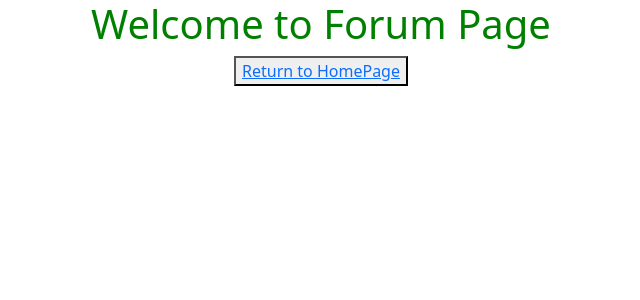
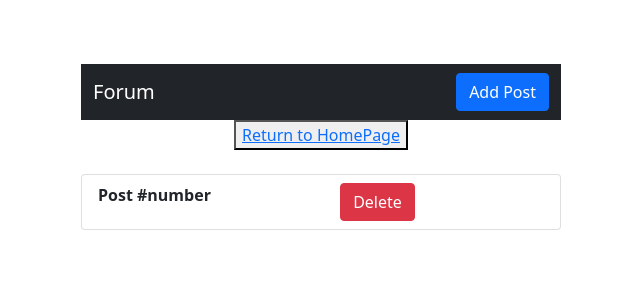
Before and after one commit to knjiang/CSE442-Traveler, a React (Create React App) app in the folder frontend/: page /forum in a window 1280 px wide. Shown: the top 300 px of the page, without its empty margins (319-959 px from the left). Built offline with nearby package versions, Linux system fonts and the light colour scheme.

Commit message:
#sprint 2 task 44 use react.js to create forum functions

```diff
--- /dev/null
+++ b/frontend/src/Pages/AddPost.js
@@ -0,0 +1,19 @@
+import React from "react";
+import {Form, FormGroup, Label, Input, Button} from 'reactstrap';
+
+const AddPost = () => {
+    return(
+        <Form>
+            <button id="forumButton" title="forum button"><a href = "/forum"> Forum Button </a></button>
+            <FormGroup>
+                <Label for="adding posts">AddPost</Label>
+                <Input type="text" placeholder="Enter Post Title"/>
+            </FormGroup>
+            <Button type ="Submit">Submit</Button>
+        </Form>
+        // i plan to change this to hooks as i have not yet learned hooks at the time this is just
+        // a temporary way of creating a post -frank yang
+    )
+}
+
+export default AddPost;
--- /dev/null
+++ b/frontend/src/Pages/Forum.css
@@ -0,0 +1,3 @@
+#title1{
+    color: white;
+}
--- a/frontend/src/Pages/Forum.js
+++ b/frontend/src/Pages/Forum.js
@@ -1,12 +1,34 @@
+import React from 'react';
+import './Forum.css'
+import 'bootstrap/dist/css/bootstrap.min.css'
+import {Link} from 'react-router-dom';
+import {Navbar, Nav, NavItem, NavbarBrand, Container} from "reactstrap";
+import ForumContent from "./Posts";
 
 
 function Forum(){
-    return(<div>
-        <h1>Welcome to Forum Page</h1>
+
+    return(
+        <div style={{maxWidth: "30rem", margin: "4rem auto"}}>
+            <div id="Posts">
+            <Navbar color="dark" dark>
+                <Container>
+                    <NavbarBrand id="title1" href="/forum">Forum</NavbarBrand>
+
+                    <Nav>
+                        <NavItem>
+                            <Link className="btn btn-primary" to="/post">Add Post</Link>
+                        </NavItem>
+                    </Nav>
+                </Container>
+
+            </Navbar>
+        </div>
             <button id="home" ><a href = "/"> Return to HomePage </a></button>
-    </div>
-
+            <ForumContent></ForumContent>
+        </div>
     )
 }
 
+
 export default Forum;
--- /dev/null
+++ b/frontend/src/Pages/Posts.js
@@ -0,0 +1,21 @@
+import React from "react";
+import {Link} from 'react-router-dom';
+import{ListGroup,ListGroupItem,Button} from "reactstrap";
+
+const Posts = () =>{
+
+    return(
+        <ListGroup className="mt-4">
+            <ListGroupItem className="d-flex">
+                <strong>Post #number</strong>
+                <div className="m-lg-auto">
+                    <Button color="danger">Delete</Button>
+                </div>
+            </ListGroupItem>
+        </ListGroup>
+    )
+
+
+}
+
+export default Posts;
--- a/frontend/src/Routes.js
+++ b/frontend/src/Routes.js
@@ -6,6 +6,8 @@ import Specific_Location from './Pages/Specific_Location'
 import Search_Users from './Pages/Search_Users'
 import Forum from './Pages/Forum'
 import UserProfile from './Pages/UserProfile';
+import AddPost from './Pages/AddPost'
+import Posts from "./Pages/Posts";
 
 
 const Routes = () => {
@@ -17,6 +19,8 @@ const Routes = () => {
         <Route exact path='/search' component={Search_Users}></Route>
         <Route path='/forum' component={Forum}></Route>
         <Route exact path='/my-profile' component={UserProfile}></Route>
+        <Route path = '/post' component={AddPost}></Route>
+        <Route path = '/forumContent' component={Posts}></Route>
       </Switch>
     );
   }
```
Also changed, not shown: 1 other file (tests, documents, lock files or other folders).
